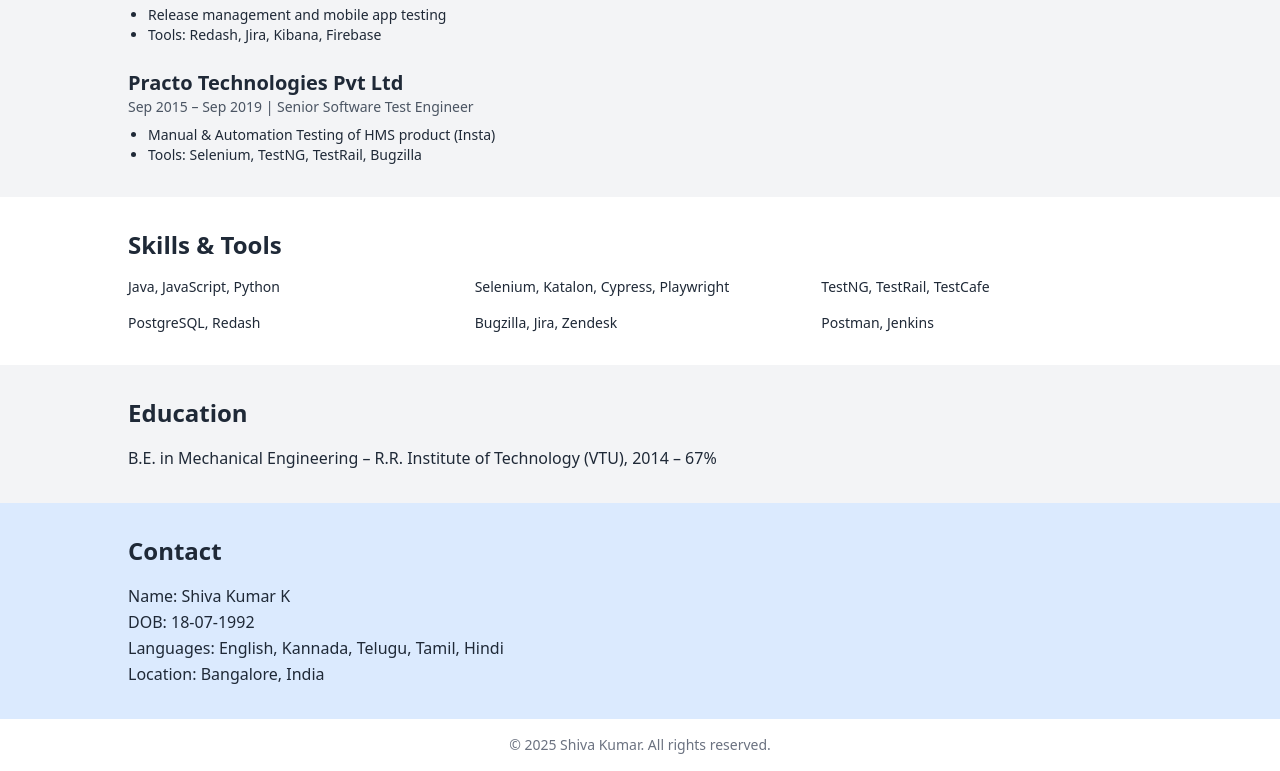
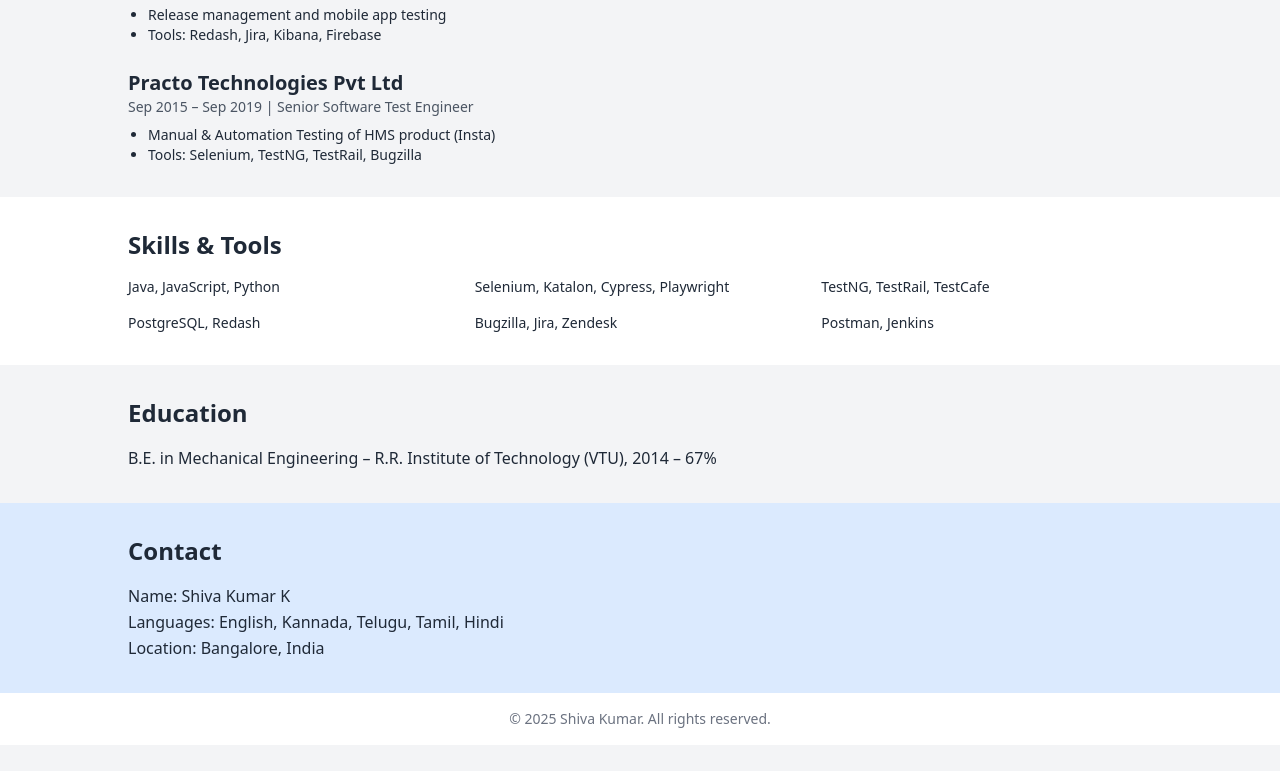
Before and after one commit to shivakumarz/my-portfolio, a plain HTML site: page index.html in a window 1280 px wide. Shown: the part 881-1652 px from the top of the page. After the commit the page ends 1626 px from the top, so only its background shows below. Drawn offline with nearby package versions, Linux system fonts and the light colour scheme.

Commit message:
Update index.html

```diff
--- a/index.html
+++ b/index.html
@@ -109,7 +109,6 @@
     <div class="max-w-5xl mx-auto">
       <h2 class="text-2xl font-semibold mb-4">Contact</h2>
       <p>Name: Shiva Kumar K</p>
-      <p>DOB: 18-07-1992</p>
       <p>Languages: English, Kannada, Telugu, Tamil, Hindi</p>
       <p>Location: Bangalore, India</p>
     </div>
```
